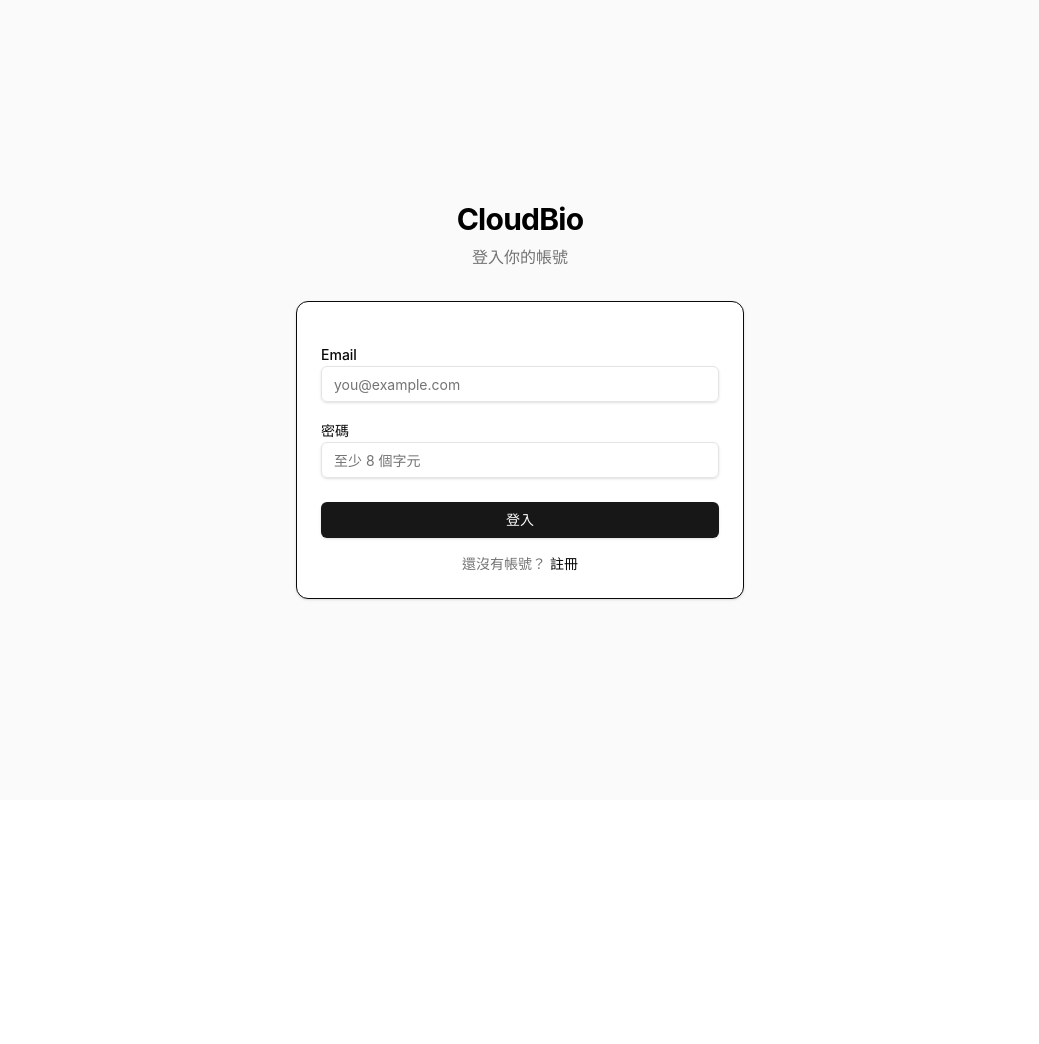
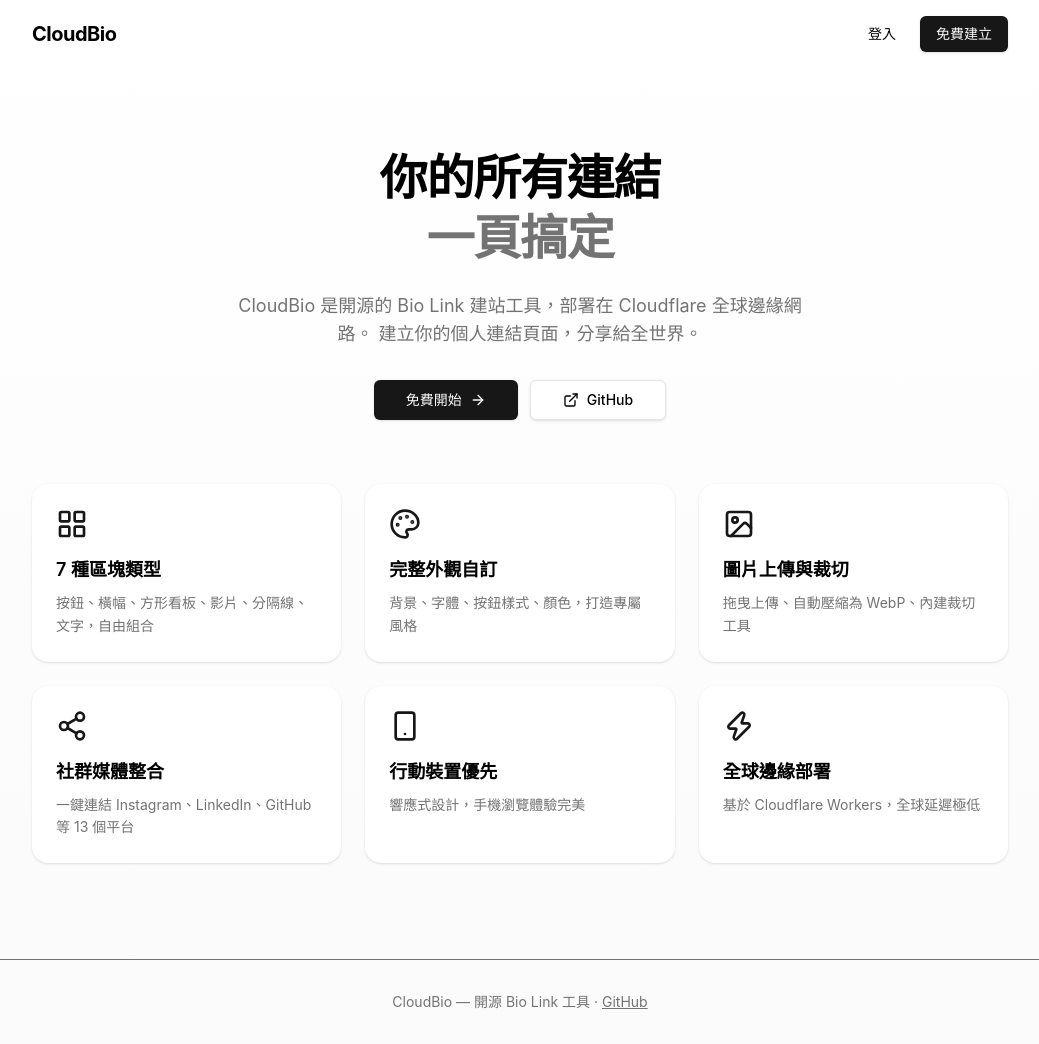
Before and after one commit to tony13382/CloudBio, a React (Vite) app: page / in a window 1280 px wide. Before the commit this address led to /login. Shown: the whole page, without its empty margins (120-1159 px from the left). Before the commit the page ends 800 px from the top, so only its background shows below. Built offline with nearby package versions, Linux system fonts and the light colour scheme; no server answers.

Commit message:
feat: add landing page at / with features overview

```diff
--- a/src/client/App.tsx
+++ b/src/client/App.tsx
@@ -1,4 +1,5 @@
-import { Routes, Route, Navigate } from "react-router-dom";
+import { Routes, Route } from "react-router-dom";
+import Landing from "./pages/Landing";
 import Login from "./pages/Login";
 import Register from "./pages/Register";
 import Dashboard from "./pages/Dashboard";
@@ -8,6 +9,7 @@
 export default function App() {
   return (
     <Routes>
+      <Route path="/" element={<Landing />} />
       <Route path="/login" element={<Login />} />
       <Route path="/register" element={<Register />} />
       <Route
@@ -18,7 +20,6 @@
           </ProtectedRoute>
         }
       />
-      <Route path="/" element={<Navigate to="/dashboard" replace />} />
       <Route path="/:username" element={<BioPage />} />
     </Routes>
   );
--- /dev/null
+++ b/src/client/pages/Landing.tsx
@@ -0,0 +1,114 @@
+import { Link } from "react-router-dom";
+import { useAuth } from "../hooks/useAuth";
+import { Button } from "../components/ui/button";
+import {
+  LayoutGrid,
+  Palette,
+  Image,
+  Share2,
+  Smartphone,
+  Zap,
+  ArrowRight,
+  ExternalLink,
+} from "lucide-react";
+
+const FEATURES = [
+  { icon: LayoutGrid, title: "7 種區塊類型", desc: "按鈕、橫幅、方形看板、影片、分隔線、文字，自由組合" },
+  { icon: Palette, title: "完整外觀自訂", desc: "背景、字體、按鈕樣式、顏色，打造專屬風格" },
+  { icon: Image, title: "圖片上傳與裁切", desc: "拖曳上傳、自動壓縮為 WebP、內建裁切工具" },
+  { icon: Share2, title: "社群媒體整合", desc: "一鍵連結 Instagram、LinkedIn、GitHub 等 13 個平台" },
+  { icon: Smartphone, title: "行動裝置優先", desc: "響應式設計，手機瀏覽體驗完美" },
+  { icon: Zap, title: "全球邊緣部署", desc: "基於 Cloudflare Workers，全球延遲極低" },
+];
+
+export default function Landing() {
+  const { user } = useAuth();
+
+  return (
+    <div className="min-h-screen bg-gradient-to-b from-background to-muted/40">
+      {/* Nav */}
+      <header className="flex items-center justify-between px-6 py-4 max-w-5xl mx-auto">
+        <span className="text-xl font-bold tracking-tight">CloudBio</span>
+        <div className="flex items-center gap-2">
+          {user ? (
+            <Button asChild>
+              <Link to="/dashboard">進入後台</Link>
+            </Button>
+          ) : (
+            <>
+              <Button variant="ghost" asChild>
+                <Link to="/login">登入</Link>
+              </Button>
+              <Button asChild>
+                <Link to="/register">免費建立</Link>
+              </Button>
+            </>
+          )}
+        </div>
+      </header>
+
+      {/* Hero */}
+      <section className="max-w-3xl mx-auto text-center px-6 pt-20 pb-16">
+        <h1 className="text-4xl sm:text-5xl font-bold tracking-tight leading-tight">
+          你的所有連結
+          <br />
+          <span className="text-muted-foreground">一頁搞定</span>
+        </h1>
+        <p className="mt-6 text-lg text-muted-foreground max-w-xl mx-auto">
+          CloudBio 是開源的 Bio Link 建站工具，部署在 Cloudflare 全球邊緣網路。
+          建立你的個人連結頁面，分享給全世界。
+        </p>
+        <div className="mt-8 flex items-center justify-center gap-3">
+          <Button size="lg" asChild>
+            <Link to={user ? "/dashboard" : "/register"} className="gap-2">
+              {user ? "進入後台" : "免費開始"}
+              <ArrowRight className="h-4 w-4" />
+            </Link>
+          </Button>
+          <Button size="lg" variant="outline" asChild>
+            <a
+              href="https://github.com/tony13382/CloudBio"
+              target="_blank"
+              rel="noopener noreferrer"
+              className="gap-2"
+            >
+              <ExternalLink className="h-4 w-4" />
+              GitHub
+            </a>
+          </Button>
+        </div>
+      </section>
+
+      {/* Features */}
+      <section className="max-w-5xl mx-auto px-6 pb-24">
+        <div className="grid grid-cols-1 sm:grid-cols-2 lg:grid-cols-3 gap-6">
+          {FEATURES.map((f) => (
+            <div
+              key={f.title}
+              className="rounded-2xl bg-background p-6 shadow-sm hover:shadow-md transition-shadow"
+            >
+              <f.icon className="h-8 w-8 text-primary mb-4" />
+              <h3 className="font-semibold text-lg">{f.title}</h3>
+              <p className="mt-2 text-sm text-muted-foreground leading-relaxed">{f.desc}</p>
+            </div>
+          ))}
+        </div>
+      </section>
+
+      {/* Footer */}
+      <footer className="border-t py-8 text-center text-sm text-muted-foreground">
+        <p>
+          CloudBio — 開源 Bio Link 工具 ·{" "}
+          <a
+            href="https://github.com/tony13382/CloudBio"
+            target="_blank"
+            rel="noopener noreferrer"
+            className="underline hover:text-foreground transition-colors"
+          >
+            GitHub
+          </a>
+        </p>
+      </footer>
+    </div>
+  );
+}
```
